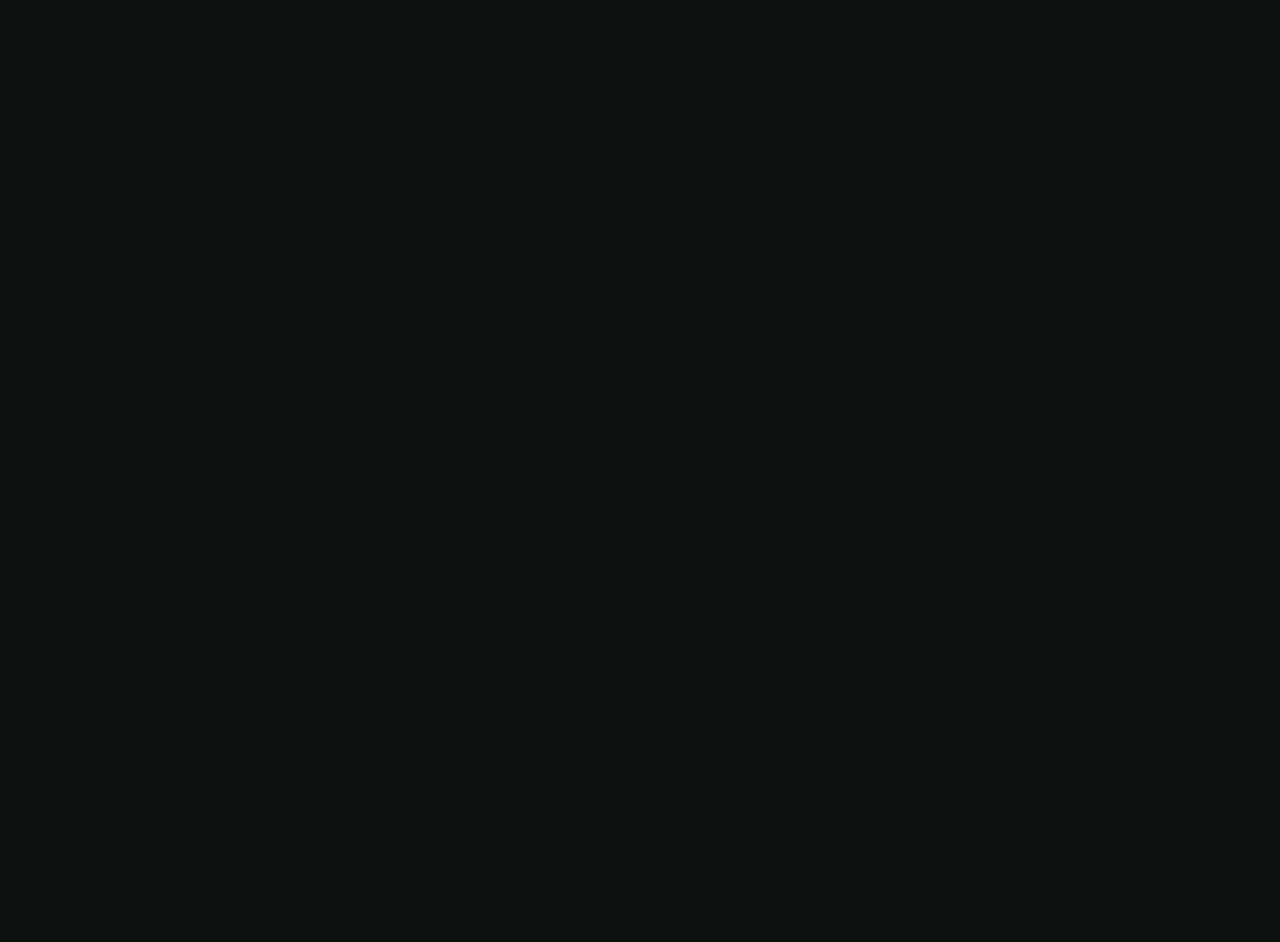
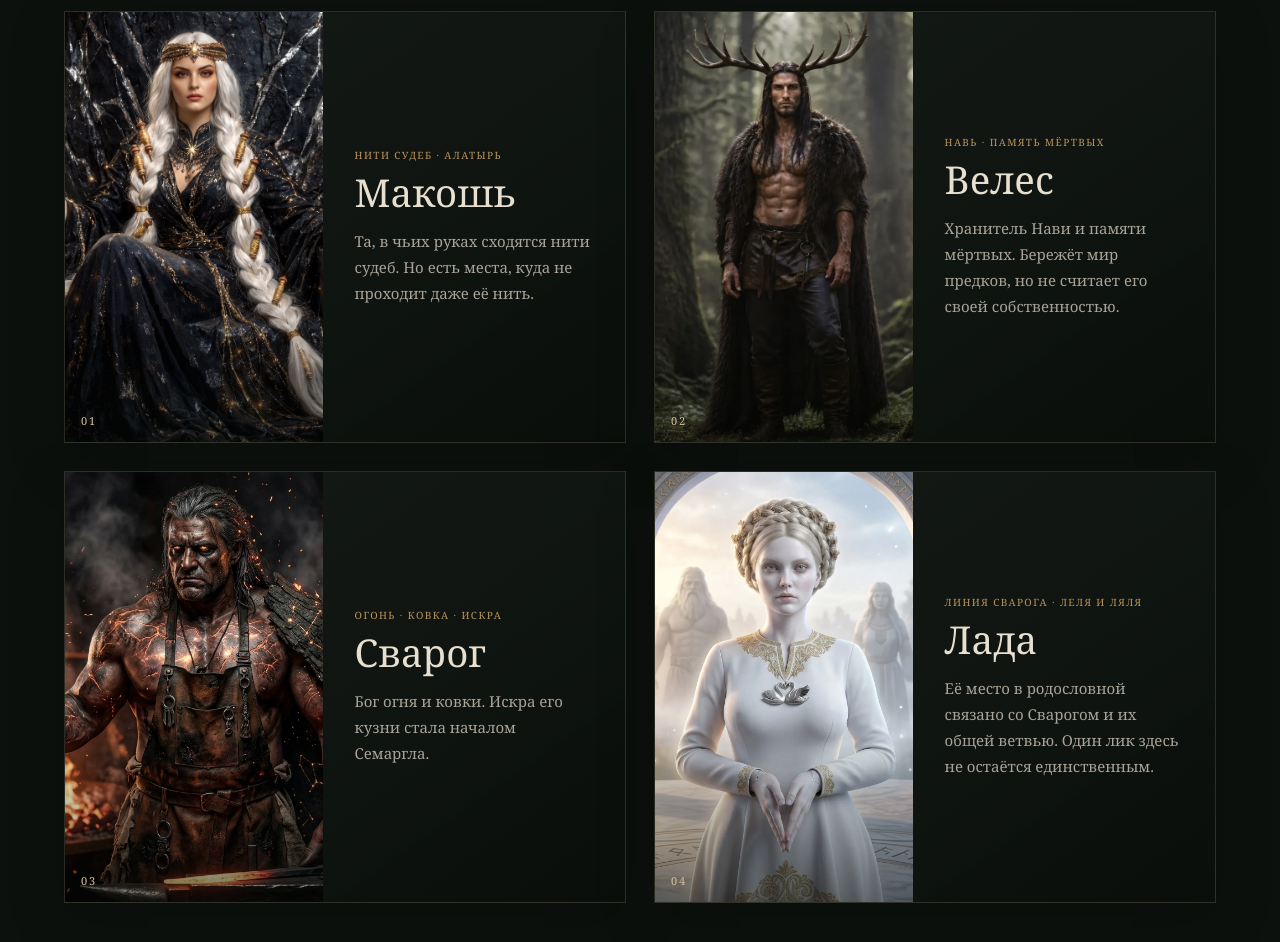
Before and after one commit to solnce2970-cell/tam-gde-umiraet-yav, a Next.js app: page /genealogy in a window 1280 px wide. Shown: the part 1920-2862 px from the top of the page. Before the commit the page ends 1608 px from the top, so only its background shows below. Built offline with nearby package versions, Linux system fonts and the light colour scheme.

Commit message:
Add Faces of the Gods gallery

```diff
--- a/app/genealogy/page.tsx
+++ b/app/genealogy/page.tsx
@@ -1,6 +1,76 @@
+"use client";
+
+import { useEffect } from "react";
 import styles from "./genealogy.module.css";
 
+const gods = [
+  {
+    name: "Макошь",
+    image: "/images/gods/makosh.webp",
+    mark: "Нити судеб · Алатырь",
+    text: "Та, в чьих руках сходятся нити судеб. Но есть места, куда не проходит даже её нить.",
+  },
+  {
+    name: "Велес",
+    image: "/images/gods/veles.webp",
+    mark: "Навь · Память мёртвых",
+    text: "Хранитель Нави и памяти мёртвых. Бережёт мир предков, но не считает его своей собственностью.",
+  },
+  {
+    name: "Сварог",
+    image: "/images/gods/svarog.webp",
+    mark: "Огонь · Ковка · Искра",
+    text: "Бог огня и ковки. Искра его кузни стала началом Семаргла.",
+  },
+];
+
 export default function GenealogyPage() {
+  useEffect(() => {
+    const box = document.querySelector<HTMLElement>("[data-lada-portrait]");
+    const second = box?.querySelector<HTMLImageElement>("[data-lada-second]");
+    if (!box || !second) return;
+
+    const reducedMotion = window.matchMedia("(prefers-reduced-motion: reduce)").matches;
+    if (reducedMotion) return;
+
+    let visible = false;
+    let showingSecond = false;
+    let timer: number | undefined;
+
+    const clearTimer = () => {
+      if (timer) window.clearTimeout(timer);
+      timer = undefined;
+    };
+
+    const schedule = () => {
+      clearTimer();
+      if (!visible) return;
+      timer = window.setTimeout(() => {
+        if (!visible) return;
+        showingSecond = !showingSecond;
+        second.style.opacity = showingSecond ? "1" : "0";
+        schedule();
+      }, 8000 + Math.random() * 8000);
+    };
+
+    const observer = new IntersectionObserver(
+      ([entry]) => {
+        const nextVisible = entry.isIntersecting && entry.intersectionRatio >= 0.3;
+        if (nextVisible === visible) return;
+        visible = nextVisible;
+        clearTimer();
+        if (visible) schedule();
+      },
+      { threshold: [0, 0.3, 0.6] },
+    );
+
+    observer.observe(box);
+    return () => {
+      clearTimer();
+      observer.disconnect();
+    };
+  }, []);
+
   return (
     <main className={styles.page}>
       <div className={styles.topbar}>
@@ -24,6 +94,73 @@ export default function GenealogyPage() {
         </div>
         <p className={styles.hint}>На телефоне изображение можно увеличить жестом.</p>
       </section>
+
+      <section className="godsSection" aria-labelledby="gods-title">
+        <div className="godsHeading">
+          <p className="godsEyebrow">Те, чьи имена уже прозвучали в этой истории</p>
+          <h2 id="gods-title">Лики богов</h2>
+          <p>Родословная показывает связи. Здесь — лица тех, чья воля уже касается Яви, Прави и Нави.</p>
+        </div>
+
+        <div className="godsGrid">
+          {gods.map((god, index) => (
+            <article className="godCard" key={god.name}>
+              <div className="godPortrait">
+                <img src={god.image} alt={`Образ бога ${god.name}`} />
+                <span className="godNumber">0{index + 1}</span>
+              </div>
+              <div className="godInfo">
+                <small>{god.mark}</small>
+                <h3>{god.name}</h3>
+                <p>{god.text}</p>
+              </div>
+            </article>
+          ))}
+
+          <article className="godCard ladaCard">
+            <div className="godPortrait ladaPortrait" data-lada-portrait>
+              <img src="/images/gods/Lada.webp" alt="Образ богини Лады" />
+              <img
+                className="ladaSecond"
+                data-lada-second
+                src="/images/gods/Lada2.webp"
+                alt="Другой образ богини Лады"
+              />
+              <span className="godNumber">04</span>
+            </div>
+            <div className="godInfo">
+              <small>Линия Сварога · Леля и Ляля</small>
+              <h3>Лада</h3>
+              <p>Её место в родословной связано со Сварогом и их общей ветвью. Один лик здесь не остаётся единственным.</p>
+            </div>
+          </article>
+        </div>
+      </section>
+
+      <style>{`
+        .godsSection{max-width:1500px;margin:96px auto 0;padding:76px 5vw 24px;border-top:1px solid rgba(214,196,161,.14)}
+        .godsHeading{max-width:820px;margin:0 auto 46px;text-align:center}
+        .godsEyebrow{margin:0 0 13px;color:#b9935a;font-size:11px;letter-spacing:.19em;text-transform:uppercase}
+        .godsHeading h2{margin:0 0 18px;font-size:clamp(42px,6vw,76px);font-weight:400;line-height:1;letter-spacing:-.035em;color:#e7dfcf}
+        .godsHeading>p:last-child{max-width:670px;margin:0 auto;color:#918b80;font-size:16px;line-height:1.7}
+        .godsGrid{display:grid;grid-template-columns:repeat(2,minmax(0,1fr));gap:28px}
+        .godCard{display:grid;grid-template-columns:minmax(220px,46%) 1fr;min-height:430px;background:linear-gradient(145deg,rgba(21,27,22,.94),rgba(11,15,12,.98));border:1px solid rgba(214,196,161,.15);overflow:hidden;box-shadow:0 18px 55px rgba(0,0,0,.2)}
+        .godPortrait{position:relative;min-height:430px;overflow:hidden;background:#090c0a}
+        .godPortrait>img{display:block;position:absolute;inset:0;width:100%;height:100%;object-fit:cover;object-position:center 20%;filter:saturate(.88) contrast(1.03);transition:transform 1.2s ease,filter 1.2s ease}
+        .godCard:hover .godPortrait>img{transform:scale(1.018);filter:saturate(.96) contrast(1.04)}
+        .godPortrait:after{content:"";position:absolute;inset:0;background:linear-gradient(180deg,transparent 58%,rgba(6,9,7,.52));pointer-events:none;z-index:2}
+        .godNumber{position:absolute;left:16px;bottom:14px;z-index:4;color:#d5c09a;font-size:11px;letter-spacing:.16em}
+        .godInfo{display:flex;flex-direction:column;justify-content:center;padding:34px 32px}
+        .godInfo small{color:#b9935a;font-size:10px;line-height:1.5;letter-spacing:.14em;text-transform:uppercase}
+        .godInfo h3{margin:10px 0 18px;color:#e7dfcf;font-size:clamp(31px,3vw,47px);font-weight:400;line-height:1}
+        .godInfo p{margin:0;color:#aaa397;font-size:15px;line-height:1.72}
+        .ladaPortrait .ladaSecond{z-index:1;opacity:0;transition:opacity 2.5s cubic-bezier(.4,0,.2,1),transform 2.5s ease}
+        .ladaPortrait .godNumber{z-index:4}
+        .ladaPortrait:after{z-index:3}
+        @media(max-width:1050px){.godsGrid{grid-template-columns:1fr}.godCard{grid-template-columns:minmax(240px,42%) 1fr}}
+        @media(max-width:720px){.godsSection{margin-top:64px;padding:56px 12px 12px}.godsHeading{margin-bottom:32px;padding:0 10px}.godsHeading h2{font-size:43px}.godsHeading>p:last-child{font-size:14px}.godsGrid{gap:18px}.godCard{display:block;min-height:0}.godPortrait{min-height:0;aspect-ratio:4/5}.godInfo{padding:24px 22px 28px}.godInfo h3{font-size:34px;margin-bottom:14px}.godInfo p{font-size:14px}.godPortrait>img{object-position:center 18%}}
+        @media(prefers-reduced-motion:reduce){.godPortrait>img,.ladaPortrait .ladaSecond{transition:none!important}.godCard:hover .godPortrait>img{transform:none}}
+      `}</style>
     </main>
   );
 }
```
